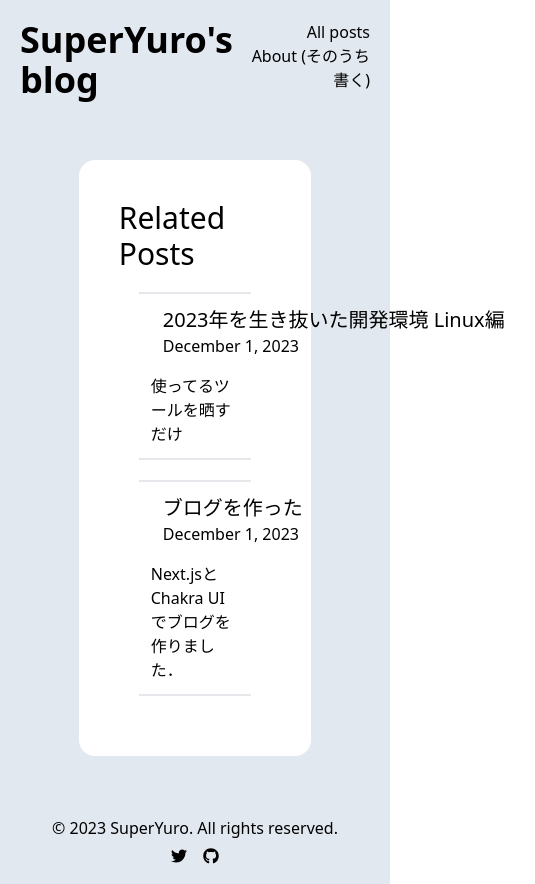
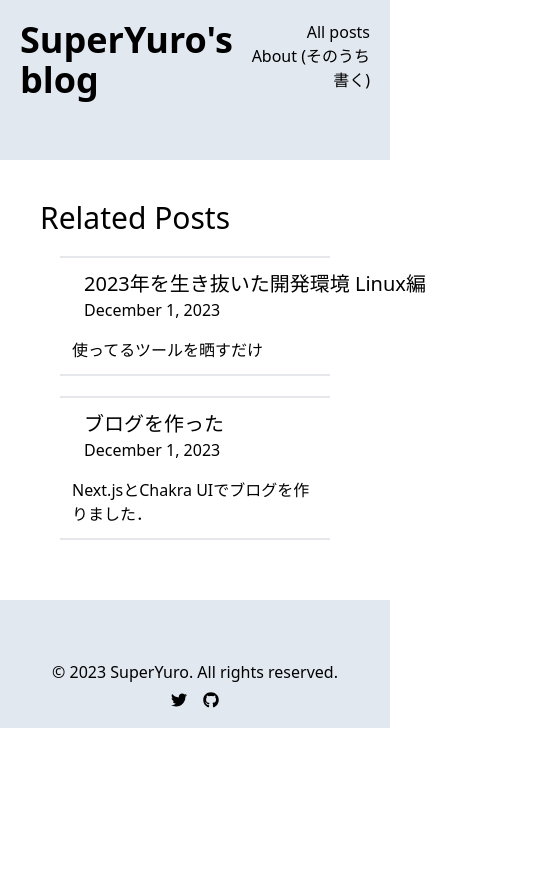
Before and after one commit to SuperYuro/superyuro-blog, a Next.js app: page / in a window 390 px wide. Shown: the whole page, 535 px wide, since content can reach past the window. After the commit the page ends 844 px from the top, so only its background shows below. Built offline with nearby package versions, Linux system fonts and the light colour scheme.

Commit message:
feat: responsive container

```diff
--- a/components/container.tsx
+++ b/components/container.tsx
@@ -1,11 +1,15 @@
+import { ReactNode } from "react";
+
 type Props = {
-  children?: React.ReactNode;
+  children?: ReactNode;
 };
 
-const Container = ({ children }: Props) => {
+const Container: React.FC = ({ children }: Props) => {
   return (
-    <div className="flex flex-row justify-center items-center p-10 bg-slate-200">
-      <div className="p-10 w-3/4 bg-white rounded-2xl">{children}</div>
+    <div className="flex flex-row justify-center items-center bg-slate-200">
+      <div className="p-10 my-10 w-full bg-white md:m-10 md:w-3/4 md:rounded-2xl">
+        {children}
+      </div>
     </div>
   );
 };
```
